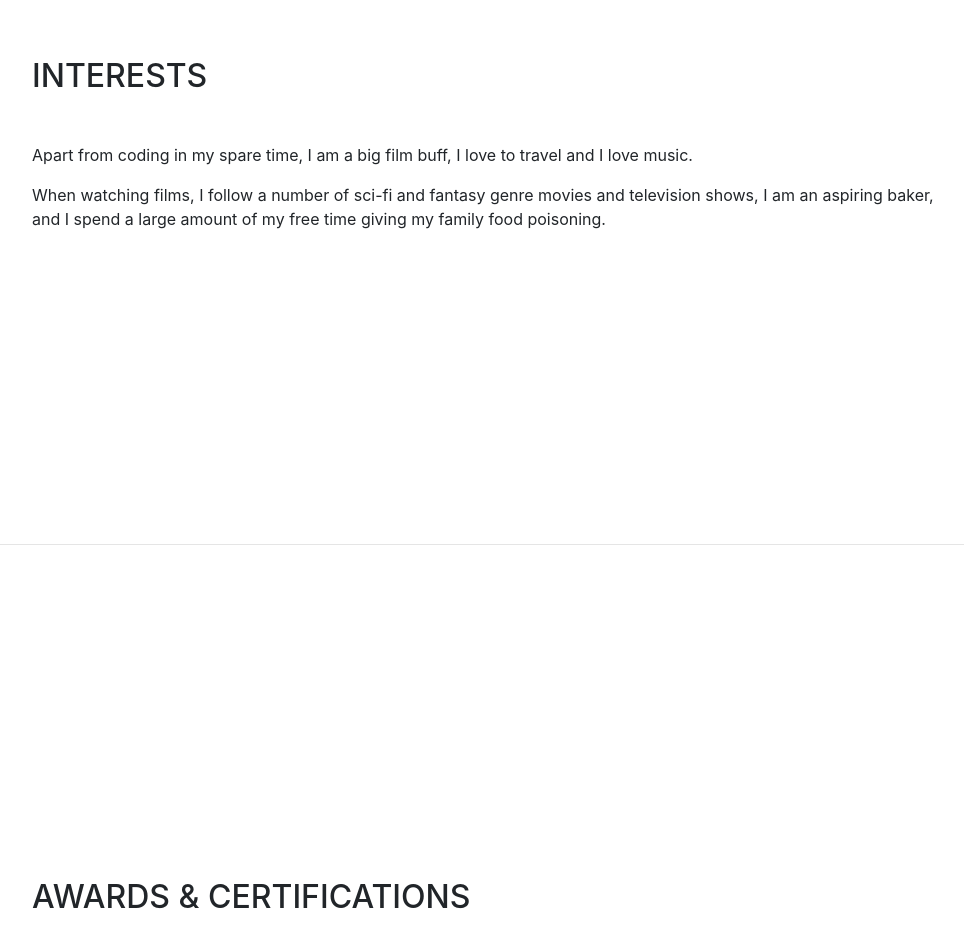
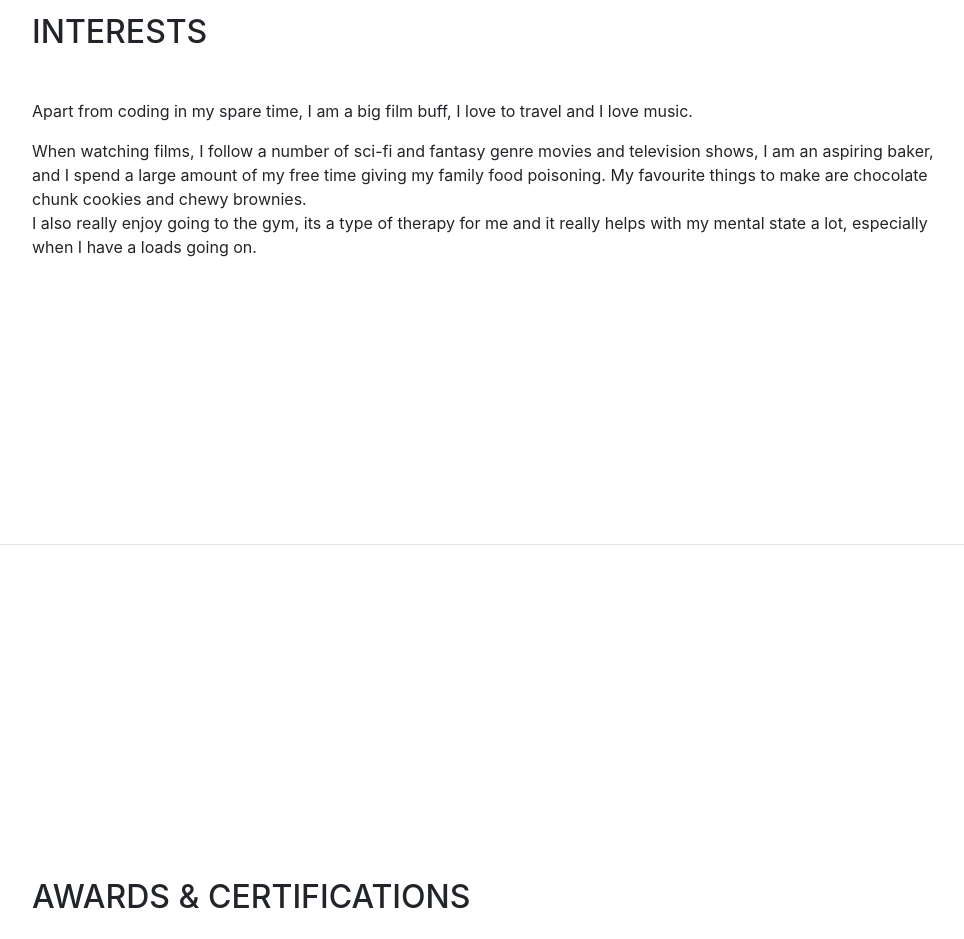
Before and after one commit to abigailsolk/abigailsolk.github.io, a website with bundled scripts: page index.html in a window 1280 px wide. Shown: the part 3460-4399 px from the top of the page, without its empty margins (288-1252 px from the left). Built offline with nearby package versions, Linux system fonts and the light colour scheme; a web font is replaced by a local one.

Commit message:
Update index.html

```diff
--- a/index.html
+++ b/index.html
@@ -222,7 +222,8 @@
         <div class="my-auto">
           <h2 class="mb-5">Interests</h2>
           <p>Apart from coding in my spare time, I am a big film buff, I love to travel and I love music. </p>
-          <p class="mb-0">When watching films, I follow a number of sci-fi and fantasy genre movies and television shows, I am an aspiring baker, and I spend a large amount of my free time giving my family food poisoning.</p>
+          <p class="mb-0">When watching films, I follow a number of sci-fi and fantasy genre movies and television shows, I am an aspiring baker, and I spend a large amount of my free time giving my family food poisoning. My favourite things to make are chocolate chunk cookies and chewy brownies.</p>
+		  <p> I also really enjoy going to the gym, its a type of therapy for me and it really helps with my mental state a lot, especially when I have a loads going on.</p>
         </div>
       </section>
 
```
